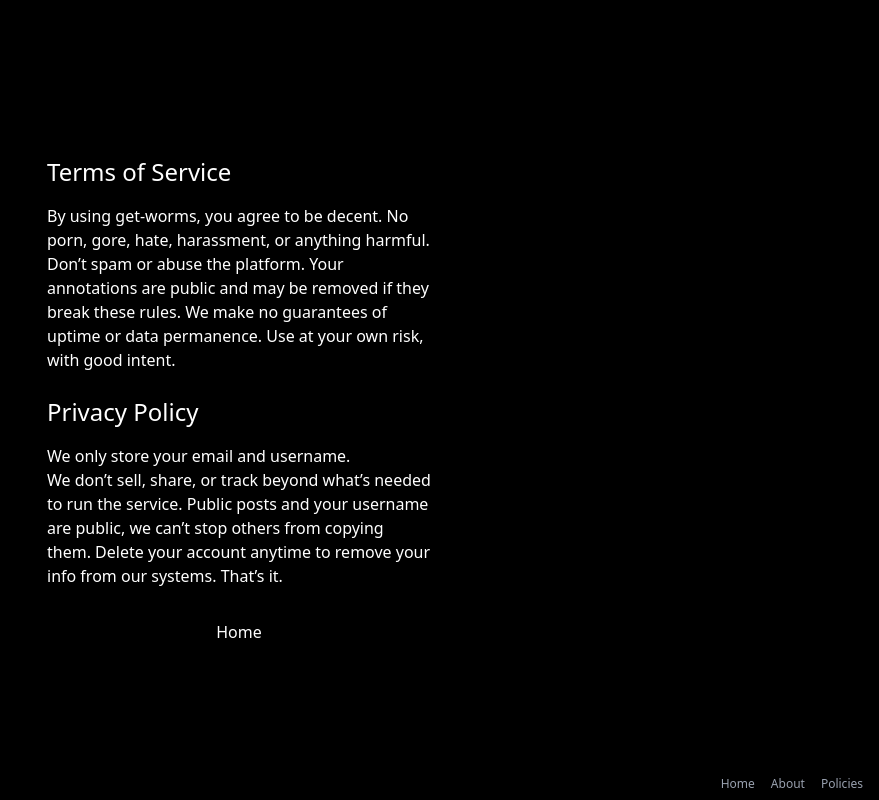
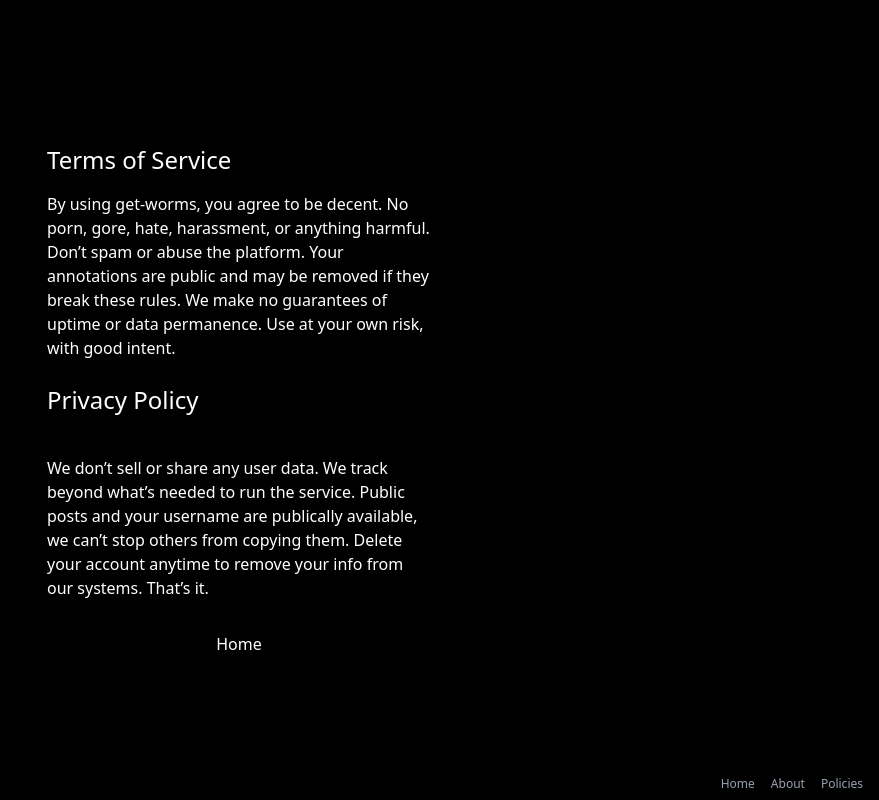
Before and after one commit to worms-n-stuff/get-worms-site, a SvelteKit app: page /policy in a window 1280 px wide. Shown: the whole page, without its empty margins (401-1280 px from the left). Built offline with nearby package versions, Linux system fonts and the light colour scheme.

Commit message:
policy update

```diff
--- a/src/routes/policy/+page.svelte
+++ b/src/routes/policy/+page.svelte
@@ -10,10 +10,9 @@
 		</p>
 		<h3 class="pt-6 text-2xl">Privacy Policy</h3>
 		<p class="pt-4">
-			We only store your email and username. <br />We don’t sell, share, or track beyond what’s
-			needed to run the service. Public posts and your username are public, we can’t stop others
-			from copying them. Delete your account anytime to remove your info from our systems. That’s
-			it.
+			<br />We don’t sell or share any user data. We track beyond what’s needed to run the service.
+			Public posts and your username are publically available, we can’t stop others from copying
+			them. Delete your account anytime to remove your info from our systems. That’s it.
 		</p>
 
 		<div class="w-full pt-8 text-center">
```
